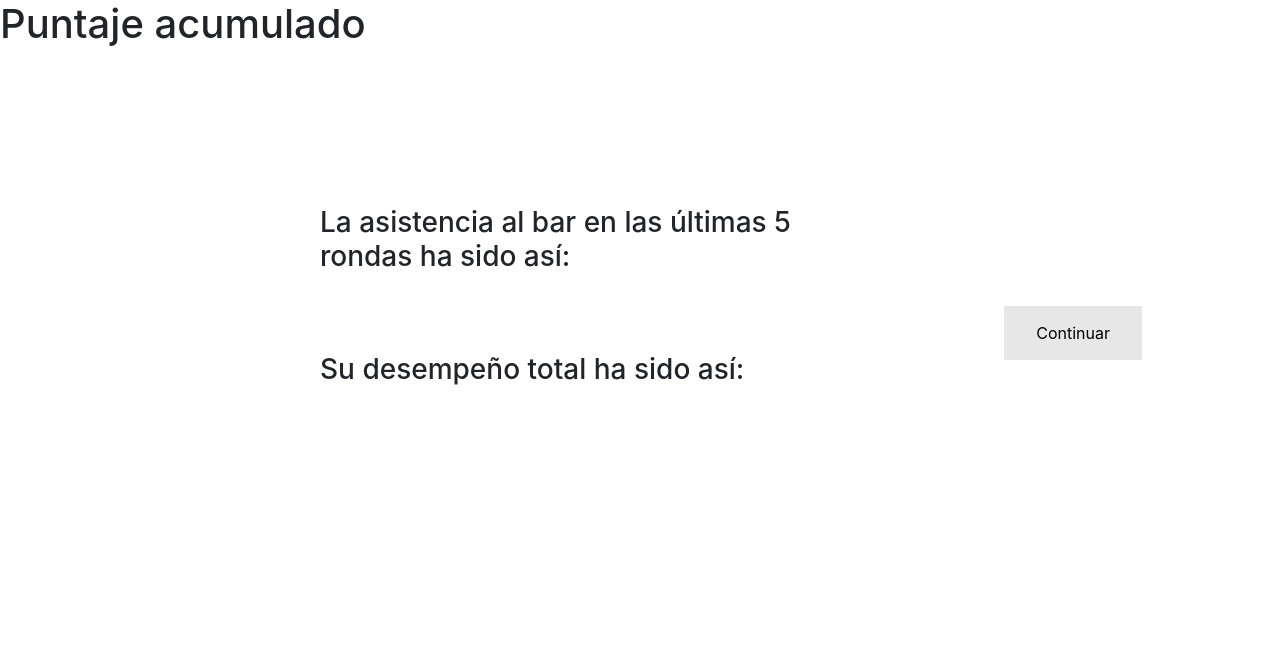
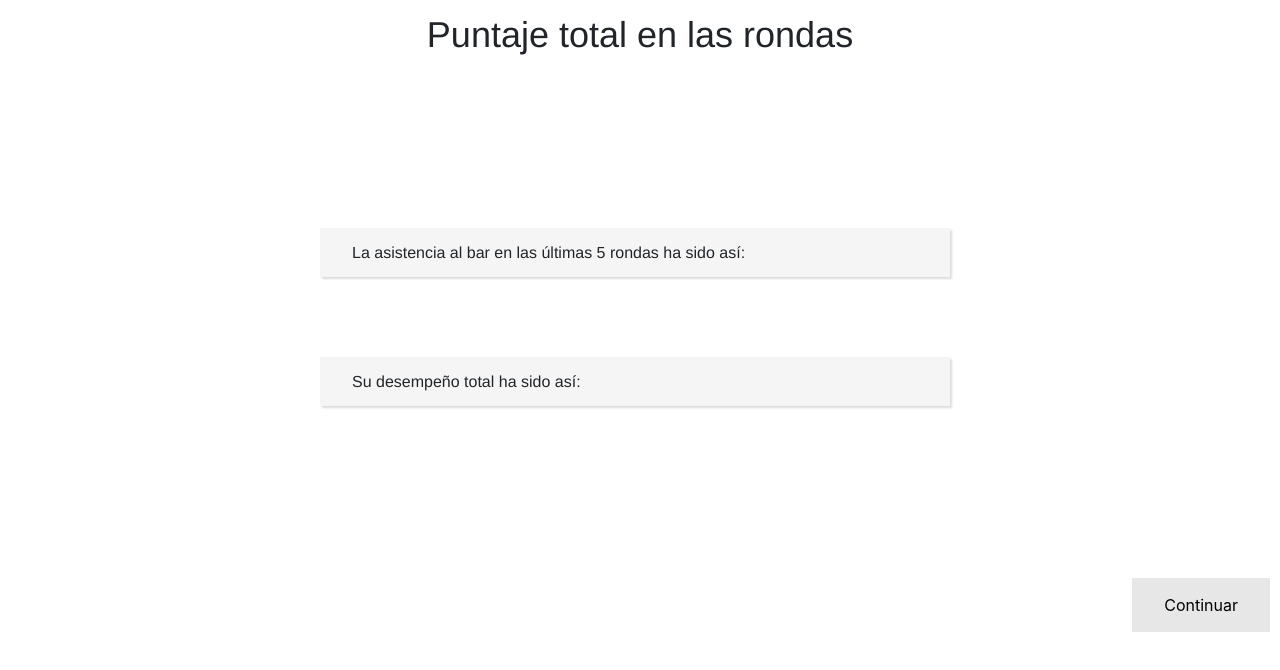
Before and after one commit to Slendercoder/ElFarol, a website: page public/puntaje.htm in a window 1280 px wide. Drawn offline with nearby package versions, Linux system fonts and the light colour scheme.

Commit message:
algunos cambios estilo

```diff
--- a/public/puntaje.htm
+++ b/public/puntaje.htm
@@ -9,13 +9,32 @@
 <body>
 <style>
 
+
+h1 {
+  font-family: 'Helvetica',sans-serif;
+  font-size: 36px;
+  line-height: 70px;
+  text-align: center;
+ }
+
+h3 {
+  font-family: 'Helvetica',sans-serif;
+  font-size: 16px;
+  text-align: left;
+  background-color: #f5f5f5;
+  padding: 15px 32px;
+  box-shadow: 2px 2px 2px #DCDCDC;
+}
+
     #container{
         width: 1300px;
         height: 300px;
         margin: 0 auto;
         padding-top: 20px;
         padding-bottom: 50px;
+
     }
+
 
 .column {
     float: left;
@@ -27,18 +46,21 @@
 }
 
 .middle {
-  width: 40%;
+  width: 50%;
 }
+
 
 div.checks {
     position: relative;
     margin-left: auto;
     margin-right: auto;
+
 }
 
 div.checks img{
     width: 20px;
     height: 20px;
+
     /*margin-left: auto;
     margin-right: auto;*/
 }
@@ -55,24 +77,26 @@ div.checks img{
 }
 </style>
 
-    <h1>Puntaje acumulado</h1>
-    <div class="column left" style="padding-top: 100px">
+    <h1>Puntaje total en las rondas</h1>
+    <div class="column left" style="padding-top: 200px">
     </div>
 
     <div class="column middle" style="padding-left: 0px; padding-top: 150px;">
         <div id="puntAcum">
             <h3> La asistencia al bar en las últimas 5 rondas ha sido así:</h3>
+            <!-- La asistencia al bar en las últimas 5 rondas ha sido así:  -->
             <span id="canvas_container2"></span>
         </div>
         <br><br><br>
         <div id="puntAcum">
             <h3> Su desempeño total ha sido así:</h3>
+            <!-- Su desempeño total ha sido así: -->
             <span id="canvas_container1"></span>
         </div>
     </div>
 
 
-    <div class="column right" style="padding-top: 250px">
+    <div class="column right" style="padding-top: 500px">
         <div id = "confirmar" align="right" style="padding-top: 0px;">
             <button class="button1" id='continuar'>Continuar</button>
         </div>
@@ -89,7 +113,7 @@ div.checks img{
         var node = parent.node;
         var me = node.player.id; // My id.
         var msg = node.game.puntajeAcumulado;
-        console.log('Puntaje acumulado', msg);
+        console.log('Puntaje en todas las rondas', msg);
 
         // Create the square for the locations and score using RAPHAEL.JS
         console.log('Raphael intenta crear paper1...');
```
